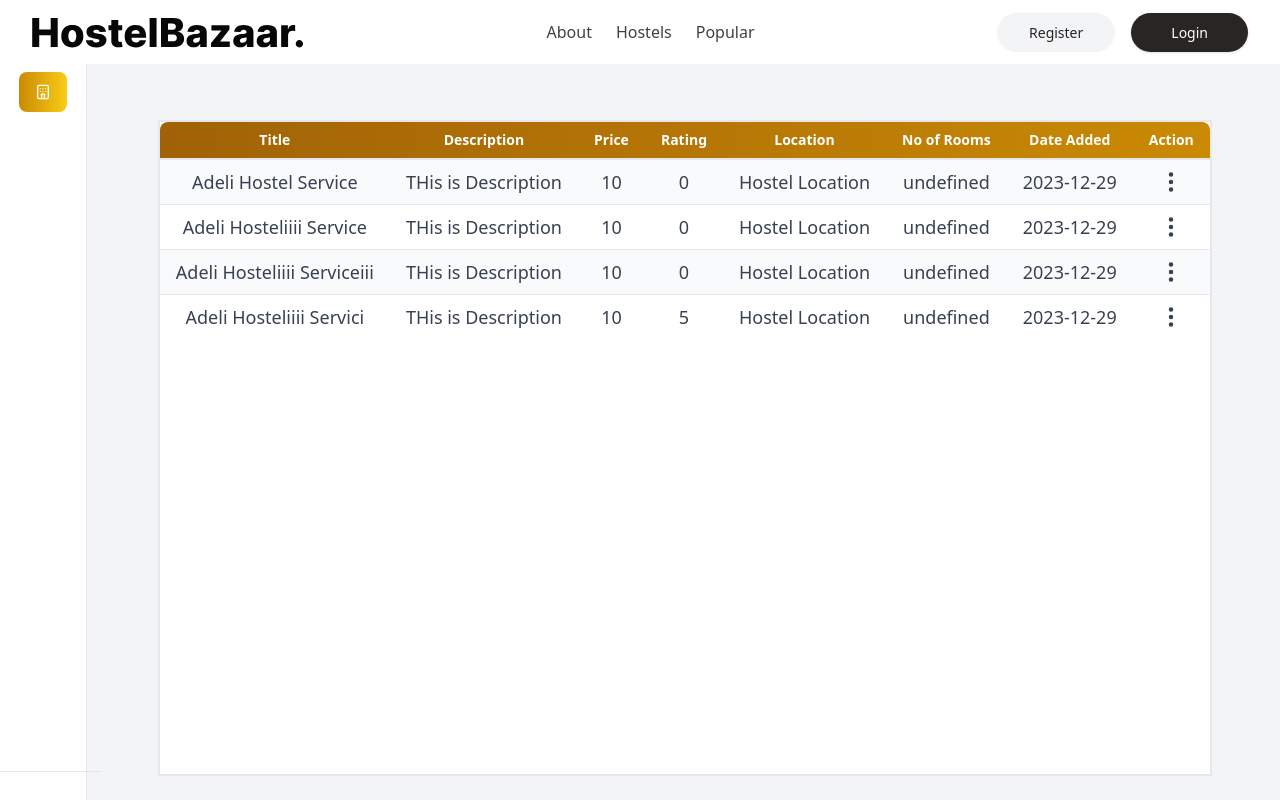
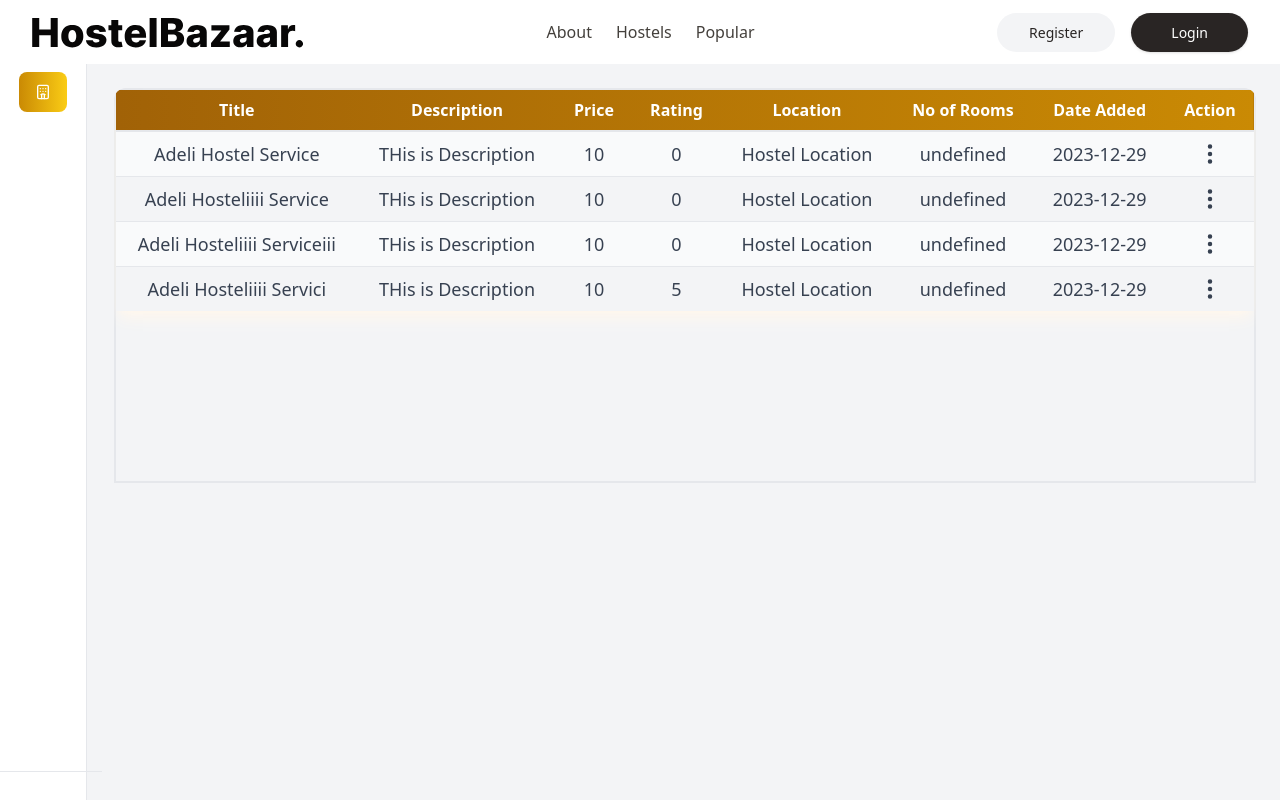
Before and after one commit to AdeelAtta/Hostelow, a Next.js app: page /dashboard in a window 1280 px wide. Both pictures are taken after a click on the element "manageProperty". Shown: the top 800 px of the page. Built offline with nearby package versions, Linux system fonts and the light colour scheme.

Commit message:
side modal added

```diff
--- a/src/components/common/dashboard-components/content.tsx
+++ b/src/components/common/dashboard-components/content.tsx
@@ -8,7 +8,7 @@ const Content: React.FC<ContentProps> = ({ displayComponent }) => {
 
     return (
         <div className="px-6 pt-6 2xl:container">
-            <div className="flex min-h-[90vh] justify-center rounded-xl overflow-hidden oveflow-y-scroll">
+            <div className="flex min-h-[90vh] items-start justify-start rounded-xl w-full overflow-hidden oveflow-y-scroll">
                 {displayComponent}
             </div>
         </div>
--- /dev/null
+++ b/src/components/common/side-modal.tsx
@@ -0,0 +1,33 @@
+import React, { ReactNode } from 'react';
+
+interface ModalProps {
+    title: string
+    isModal: Boolean
+    closeModal: () => void
+    children: ReactNode
+}
+
+const SideModal: React.FC<ModalProps> = ({ title, isModal, closeModal, children }) => {
+
+
+    return (
+        isModal && (<>
+            <div className="fixed top-0 left-0 w-full h-full bg-[#0000009f] z-[10]  dark:bg-[#5756569f]" onClick={(e) => { e.stopPropagation(); closeModal() }}></div>
+            <div className="fixed min-h-screen max-h-screen min-w-[320px] max-w-[1024px] z-[11] top-0 -right-3 rounded-sm border border-blue-100 bg-white p-4  sm:p-6 lg:p-8 dark:border-gray-700 dark:bg-gray-800 md:max-w-lg lg:max-w-lg overflow-y-scroll transition-all">
+
+                <svg xmlns="http://www.w3.org/2000/svg" fill="none" viewBox="0 0 24 24" strokeWidth={2} stroke="currentColor" className="absolute w-7 h-7  rounded-md rounder-sm hover:scale-[1.04]  cursor-pointer transition-all text-gray-700 hover:text-black dark:text-gray-400 dark:hover:text-gray-50 top-4 left-4 " onClick={(e) => { e.stopPropagation(); closeModal() }}>
+                    <path strokeLinecap="round" strokeLinejoin="round" d="M6 18L18 6M6 6l12 12" />
+                </svg>
+
+                <div className="flex items-center gap-4 mt-10">
+                    {title.length > 0 && <p className="font-bold sm:text-xl dark:text-gray-50 text-gray-900"> {title}</p>}
+                </div>
+                {children}
+            </div>
+        </>)
+
+    )
+}
+
+
+export default SideModal;
--- a/src/components/common/table.tsx
+++ b/src/components/common/table.tsx
@@ -33,13 +33,13 @@ const Table: React.FC<TableProps> = ({ tableData }) => {
     }
 
     return <>
-            <div className=" rounded-t-lg overflow-x-scroll h-[500px]">
-                <table className="min-w-full divide-y-2 ">
-                    <thead className="ltr:text-left rtl:text-right bg-gradient-to-r from-yellow-700 to-yellow-600 text-white">
+        <div className=" rounded-t-lg border-2 pb-[170px] overflow-auto md:overflow-visible w-full">
+            <table className="min-w-full divide-y-2 overflow-visible  shadow-lg shadow-orange-50">
+                <thead className=" bg-gradient-to-r from-yellow-700 to-yellow-600 text-white">
                     {createHeader()}
                 </thead>
 
-                    <tbody className="divide-y divide-gray-200 dark:divide-gray-600 text-center min-h-[400px]">
+                <tbody className="divide-y divide-gray-200 dark:divide-gray-600 text-center h-auto ">
                     {createRows()}
                 </tbody>
             </table>
--- a/src/components/common/table/table-row.tsx
+++ b/src/components/common/table/table-row.tsx
@@ -28,11 +28,10 @@ interface TaskForm {
 
 const TableRow: React.FC<TaskDataRowProps> = ({ indexKey, row, noOfColumns, disable = false }) => {
 
-
-    const [currentTask, setCurrentTask] = useState<any>({})
+    const initial = {}
+    const [currentTask, setCurrentTask] = useState<any>(initial)
     const [isDisabled, setIsDisabled] = useState(true);
     const [disableRowLength, setdisableRowLength] = useState(!disable)
-    // const [isDropDown, setIsDropDown] = useState<boolean>(false)
 
 
     const handleChange = (e: ChangeEvent<HTMLInputElement | HTMLSelectElement>) => {
@@ -119,7 +118,7 @@ const ManageOptions: React.FC<ManageOptionsProps> = ({ features, indexKey, curre
     if (features && features.length == 1) {
         const { icon, text, button } = features[0];
         return <Td index={indexKey}  >
-            <span className={`flex items-center justify-center cursor-pointer hover:text-blue-800  text-lg transition`} onClick={button}>
+            <span className={`flex items-center justify-center cursor-pointer hover:text-blue-800  text-lg transition`} onClick={()=>button(currentTask)}>
                 {icon}
             </span>
         </Td>
@@ -127,13 +126,13 @@ const ManageOptions: React.FC<ManageOptionsProps> = ({ features, indexKey, curre
     }
 
     return <Td index={indexKey} >
-        <div className="relative " onMouseLeave={() => setIsDropDown(false)}>
+        <div className="relative" onMouseLeave={() => setIsDropDown(false)}>
             <BsThreeDotsVertical className="text-2xl  ml-auto mr-auto cursor-pointer" onClick={() => setIsDropDown(true)} />
             <div
-                className={`border-2 absolute end-5 z-[500] w-36 rounded-md  border-gray-100 bg-white shadow-lg dark:bg-gray-700 dark:border-gray-500 transition-all   ${!isDropDown && `hidden `}`}
+                className={`border-2 absolute end-5 !z-[500] w-36 rounded-md  border-gray-100 bg-white shadow-lg dark:bg-gray-700 dark:border-gray-500 transition-all   ${!isDropDown && `hidden `}`}
                 role="menu"
             >
-                <div className={` ${!isDropDown && ` border-2  `}`}>
+                <div className={`p-2  ${!isDropDown && `absolute border-2  `}`}>
                     {features && features.map((feature: feature, index: number) => {
                         return <div key={index}
                             onClick={() => { feature.button(currentTask); setIsDropDown(!isDropDown) }}
--- a/src/components/dashboard-pages/owner/property-management.tsx
+++ b/src/components/dashboard-pages/owner/property-management.tsx
@@ -6,6 +6,7 @@ import { RiDeleteBinLine } from "react-icons/ri";
 import { VscSaveAs } from "react-icons/vsc";
 import { MdRoomPreferences } from "react-icons/md";
 import { TbTournament } from "react-icons/tb";
+import SideModal from "@/components/common/side-modal";
 
 
 
@@ -14,6 +15,22 @@ const PropertyManagement = () => {
     const [tableData, setTableData] = useState<TableData | any>(null);
     const [propertyData, setPropertyData] = useState<any>(null);
 
+
+    const [isModal, setIsModal] = useState<boolean>(false);
+
+    const [currentModal, setCurrentModal] = useState<any>({ route: ``, data: null })
+
+
+
+    const renderModalData = () => {
+        switch (currentModal.route.toLowerCase()) {
+            case `update`: return <div>Update Data</div>
+            case `add room`: return <div>Add Rooms</div>
+            case `add amentities`: return <div>Amentities Data</div>
+            case `delete`: return <div>Delete</div>
+        }
+
+    }
 
     const transformData = (data: any[]) => {
         const header = [
@@ -30,9 +47,9 @@ const PropertyManagement = () => {
 
         const rows: any[] = []
 
-        data.map((property: any, index) => {
+        data.map((property: any) => {
 
-            const { thumbnail, title, desc, price, location, rating, amenities,date,rooms } = property;
+            const { thumbnail, title, desc, price, location, rating, amenities, date, rooms } = property;
 
             rows.push([
                 // { imgUrl: thumbnail },
@@ -42,34 +59,29 @@ const PropertyManagement = () => {
                 { text: `${rating}`, type: `none`, name: `rating` },
                 { text: `${location}`, type: `none`, name: `location` },
                 { text: `${rooms}`, type: `none`, name: `rooms` },
-                { text: `${date.slice(0,10)}`, type: `none`, name: `date` },
+                { text: `${date.slice(0, 10)}`, type: `none`, name: `date` },
                 {
                     text: ``, type: "Manage", features: [
                         {
                             icon: <VscSaveAs className={`hover:scale-110 transition-all`} />
-                            , text: `Update`, type: `button`, name: `Update`, button: () => { }
+                            , text: `Update`, type: `button`, name: `Update`, button: () => {setCurrentModal((prev:any) => ({...prev, route: `update`, data: property }));setIsModal(true)}
                         },
                         {
                             icon: <MdRoomPreferences className={`hover:scale-110 transition-all`} />
-                            , text: `Add Rooms`, type: `button`, name: `Amentities`, button: () => { }
+                            , text: `Add Rooms`, type: `button`, name: `Amentities`, button: () => {setCurrentModal((prev:any) => ({...prev, route: `Add Room`, data: property }));setIsModal(true)}
                         },
                         {
                             icon: <TbTournament className={`hover:scale-110 transition-all`} />
-                            , text: `Add Amentities`, type: `button`, name: `Amentities`, button: () => { }
+                            , text: `Add Amentities`, type: `button`, name: `Amentities`, button: () => {setCurrentModal((prev:any) => ({...prev, route: `Add Amentities`, data: property }));setIsModal(true)}
                         },
                         {
                             icon: <RiDeleteBinLine className={`hover:scale-110 transition-all`} />
-                            , text: `Delete`, type: `button`, name: `Delete`, button: () => { }
+                            , text: `Delete`, type: `button`, name: `Delete`, button: () => {setCurrentModal((prev:any) => ({...prev, route: `delete`, data: property }));setIsModal(true)}
                         },
                     ]
                 },
             ])
-
-
-
-
         })
-
 
         return {
             header: header,
@@ -79,7 +91,6 @@ const PropertyManagement = () => {
 
     useEffect(() => {
         const fetchHostelData = async () => {
-
             try {
                 let response = hostelsData;
                 setPropertyData(response);
@@ -93,9 +104,18 @@ const PropertyManagement = () => {
         fetchHostelData()
     }, [])
 
-    return <div className=" divide-gray-200 bg-white text-sm dark:divide-gray-700 dark:bg-gray-900 border-2 border-gray-200 dark:border-gray-700 my-8 h-auto">
+    return <>
         {tableData && <Table tableData={tableData} />}
-    </div>
+        <SideModal
+            closeModal={() => setIsModal(false)}
+            isModal={isModal}
+            title={`${currentModal.route}`}
+        >
+
+            {renderModalData()}
+
+        </SideModal>
+    </>
 
 }
 
```
Lines whose indentation alone changed are shown as unchanged.
